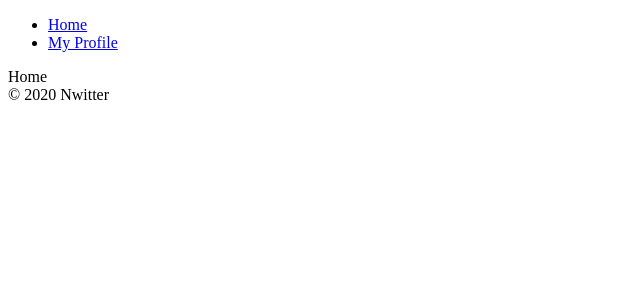
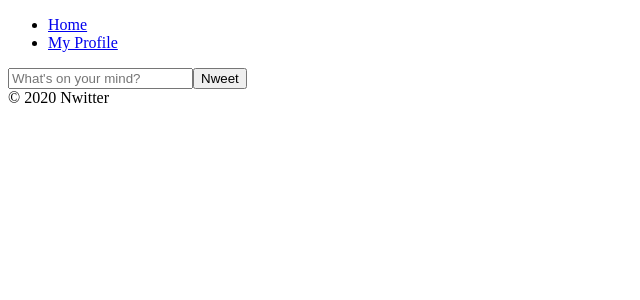
Before and after one commit to HanSeo0507/nwitter, a React (Create React App) app: page /#/ in a window 1280 px wide. Shown: the top 300 px of the page, without its empty margins (0-640 px from the left). Built offline with nearby package versions, Linux system fonts and the light colour scheme; no server answers; sample sign-in values are in the browser's storage.

Commit message:
3.1 Nweeting

```diff
--- a/src/fbase.js
+++ b/src/fbase.js
@@ -1,5 +1,6 @@
 import * as firebase from "firebase";
 import "firebase/auth";
+import "firebase/firestore";
 
 const firebaseConfig = {
 	apiKey: process.env.REACT_APP_API_KEY,
@@ -16,3 +17,4 @@
 export const firebaseInstance = firebase;
 
 export const authService = firebase.auth();
+export const dbService = firebase.firestore();
--- a/src/routes/Home.js
+++ b/src/routes/Home.js
@@ -1,4 +1,34 @@
-import React from "react";
+import { dbService } from "fbase";
+import React, { useState } from "react";
 
-const Home = () => <span>Home</span>;
+const Home = () => {
+	const [nweet, setNweet] = useState("");
+
+	const onSubmit = async (event) => {
+		event.preventDefault();
+		await dbService.collection("nweets").add({
+			nweet,
+			createdAt: Date.now(),
+		});
+
+		setNweet("");
+	};
+
+	const onChange = (event) => {
+		const {
+			target: { value },
+		} = event;
+
+		setNweet(value);
+	};
+
+	return (
+		<div>
+			<form onSubmit={onSubmit}>
+				<input type="text" placeholder="What's on your mind?" maxLength={120} onChange={onChange} />
+				<input type="submit" value="Nweet" />
+			</form>
+		</div>
+	);
+};
 export default Home;
```
